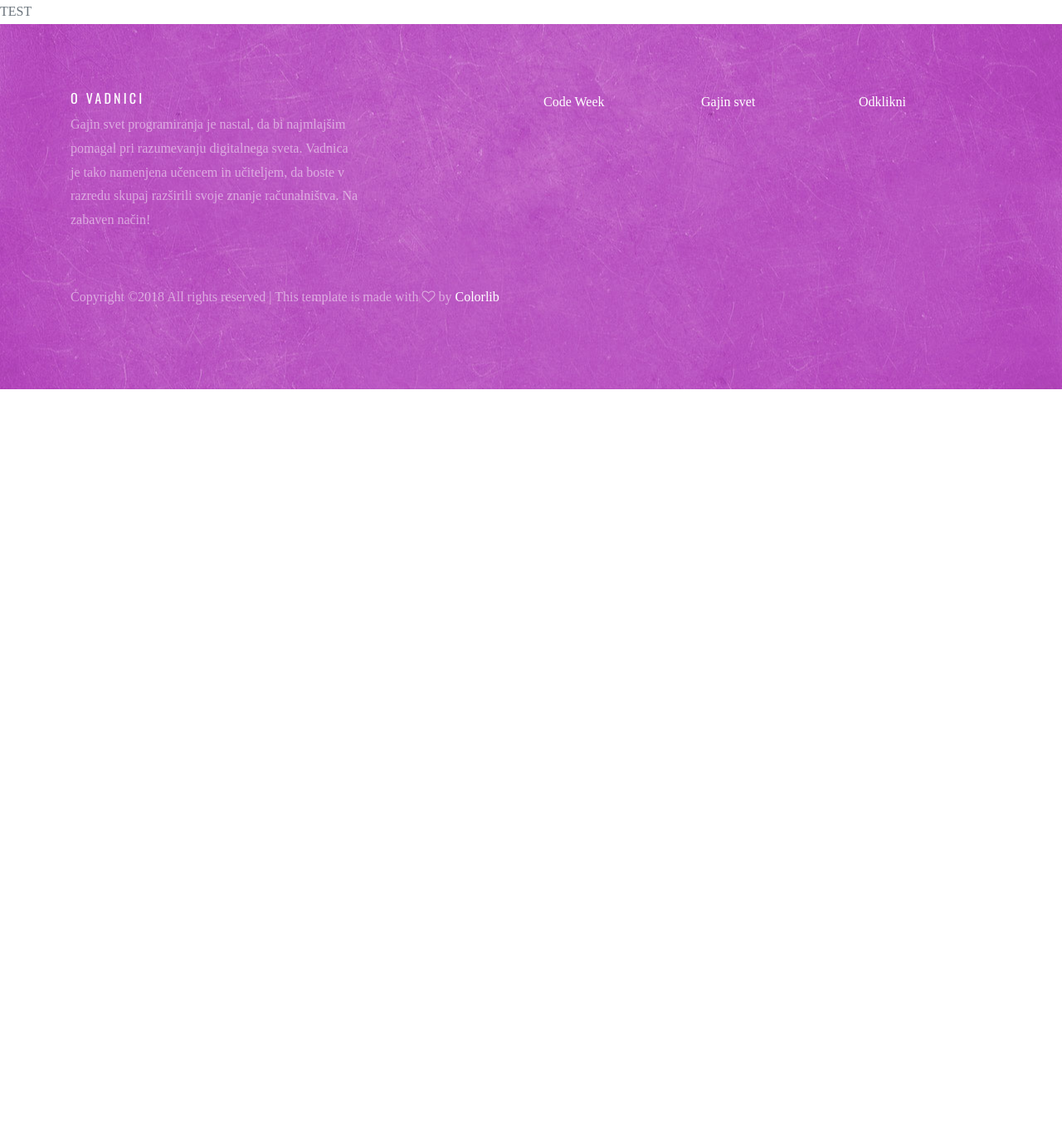
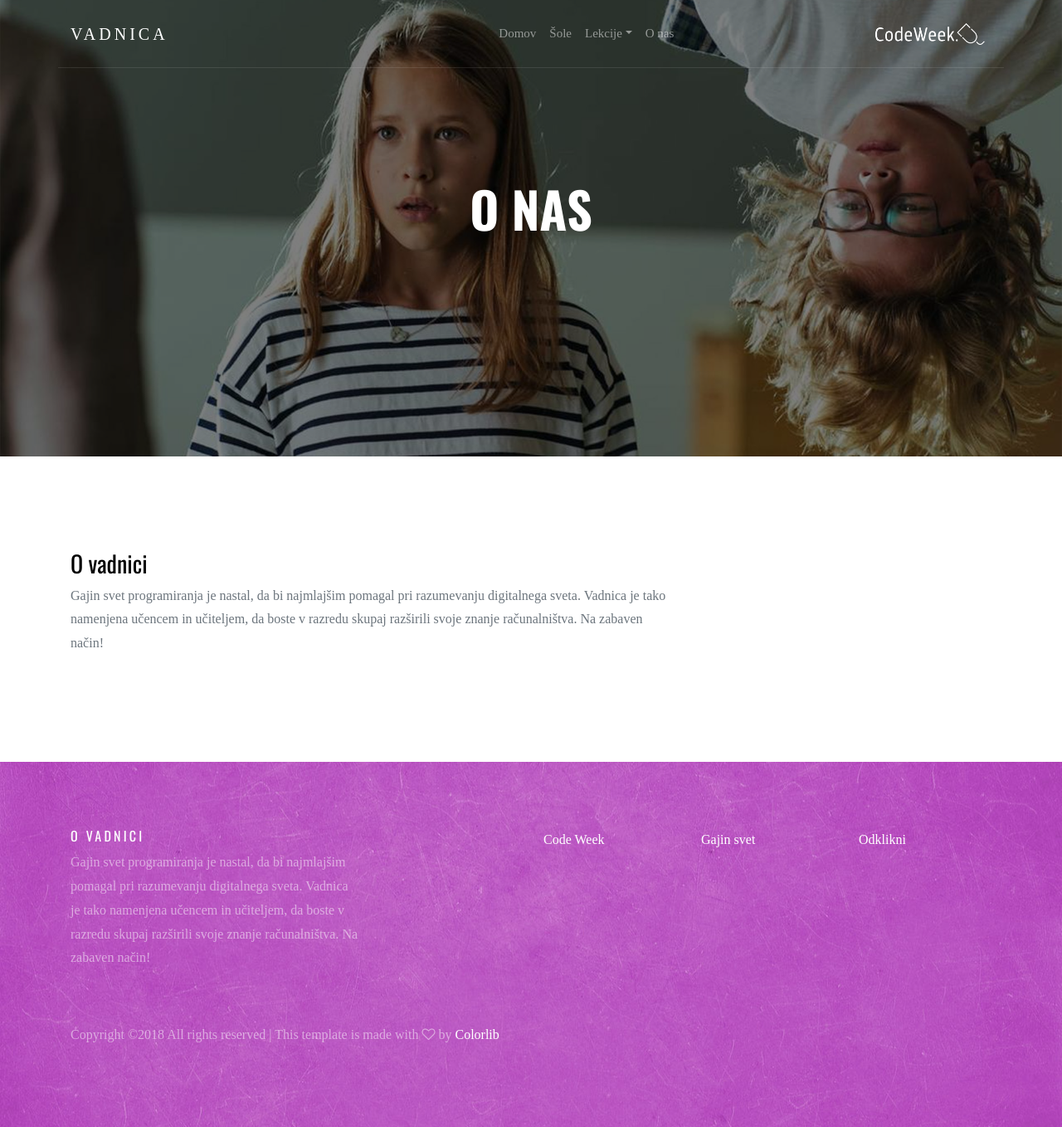
Before and after one commit to codeweeksi/gajin-svet, a Jekyll site: the page built from vadnica/about.md, in a window 1280 px wide. Shown: the whole page at 83% size. Built offline with Jekyll 4.4.1, drawn with Linux system fonts in a browser that asks for light colours; some web fonts are replaced; comment, search, counter and statistics services are not loaded; before the commit the page ends 900 px from its top, so only the background shows below that.

Commit message:
Added logo in nav, custom pacgrounds for posts

```diff
--- a/_includes/header.html
+++ b/_includes/header.html
@@ -2,7 +2,7 @@
 
   <nav class="navbar navbar-expand-md navbar-dark bg-light">
     <div class="container">
-      <a class="navbar-brand absolute" href="{{ site.baseurl }}/">Vadnica</a>
+      <a class="navbar-brand absolute" href="{{ site.baseurl }}{% link vadnica/index.md %}">Vadnica</a>
       <button class="navbar-toggler" type="button" data-toggle="collapse" data-target="#navbarsExample05" aria-controls="navbarsExample05" aria-expanded="false" aria-label="Toggle navigation">
         <span class="navbar-toggler-icon"></span>
       </button>
@@ -10,7 +10,7 @@
       <div class="collapse navbar-collapse navbar-light" id="navbarsExample05">
         <ul class="navbar-nav mx-auto">
           <li class="nav-item">
-            <a class="nav-link" href="{{ site.baseurl }}/">Domov</a>
+            <a class="nav-link" href="{{ site.baseurl }}{% link vadnica/index.md %}">Domov</a>
           </li>
          <li class="nav-item">
             <a class="nav-link" href="{{ site.baseurl }}/">Šole</a>
@@ -29,13 +29,13 @@
           </li>
 
           <li class="nav-item">
-            <a class="nav-link" href="{{ site.baseurl }}/about.html">O nas</a>
+            <a class="nav-link" href="{{ site.baseurl }}{% link vadnica/about.md %}">O nas</a>
           </li>
 
         </ul>
         <ul class="navbar-nav absolute-right">
           <li class="nav-item">
-            <a href="http://codeweek.si" class="nav-link" target="_blank">Codeweek</a>
+            <a href="http://codeweek.si" class="nav-link" target="_blank"><img src="{{ "assets/images/codeweek-logo-small.png" | relative_url }}" class="header-logo"></a>
           </li>
         </ul>
       </div>
--- a/_layouts/page.html
+++ b/_layouts/page.html
@@ -2,4 +2,32 @@
 layout: default
 ---
 
-TEST
+{%- include header.html -%}
+
+<section class="site-hero site-hero-innerpage overlay parallax-window" data-parallax="scroll" data-image-src="{{ page.image | relative_url }}" >
+  <div class="container">
+    <div class="row align-items-center site-hero-inner justify-content-center">
+      <div class="col-md-8 text-center">
+
+        <div class="mb-5 element-animate">
+          <h1 class="mb-3">{{ page.title | escape }}</h1>
+          <p class="post-meta">{%- assign date_format = site.minima.date_format | default: "%b %-d, %Y" -%}
+        {{ page.date | date: date_format }}</p>
+        </div>
+      </div>
+    </div>
+  </div>
+</section>
+<!-- END section -->
+
+<section class="site-section">
+  <div class="container">
+    <div class="row">
+      <div class="col-md-8 blog-content">
+
+        {{ page.content }}
+
+      </div>
+  </div>
+</div>
+</section>
--- a/_sass/gajin-svet.scss
+++ b/_sass/gajin-svet.scss
@@ -1,13 +1,14 @@
-$primary:       #ea4a1a !default;
-$secondary:     $gray-600 !default;
-$success:       $green !default;
-$info:          $cyan !default;
-$warning:       $yellow !default;
-$danger:        $red !default;
-$light:         $gray-100 !default;
-$dark:          $gray-800 !default;
-
 .gs-b {
 	font-weigh: 700;
 	color: $primary;
 }
+
+.header-logo {
+	height: 28px;
+	width: auto;
+	display: inline-block;
+}
+
+.code, .highlighter-rouge {
+	color: $secondary;
+}
--- a/about.md
+++ /dev/null
@@ -1,18 +0,0 @@
----
-layout: page
-title: About
-permalink: /about/
----
-
-This is the base Jekyll theme. You can find out more info about customizing your Jekyll theme, as well as basic Jekyll usage documentation at [jekyllrb.com](https://jekyllrb.com/)
-
-You can find the source code for Minima at GitHub:
-[jekyll][jekyll-organization] /
-[minima](https://github.com/jekyll/minima)
-
-You can find the source code for Jekyll at GitHub:
-[jekyll][jekyll-organization] /
-[jekyll](https://github.com/jekyll/jekyll)
-
-
-[jekyll-organization]: https://github.com/jekyll
--- /dev/null
+++ b/vadnica/about.md
@@ -0,0 +1,9 @@
+---
+layout: page
+title: O nas
+permalink: /about/
+image: assets/images/main-background.jpg
+---
+
+<h3>O vadnici</h3>
+<p>Gajin svet programiranja je nastal, da bi najmlajšim pomagal pri razumevanju digitalnega sveta. Vadnica je tako namenjena učencem in učiteljem, da boste v razredu skupaj razširili svoje znanje računalništva. Na zabaven način!</p>
```
Also changed, not shown: _layouts/post.html (+5 -12 lines), _posts/2018-07-01-prva-lekcija.md (+3 -3 lines), _posts/2018-07-02-druga-lekcija.md (+1 -1 lines), assets/images/codeweek-logo-small.png (added).
